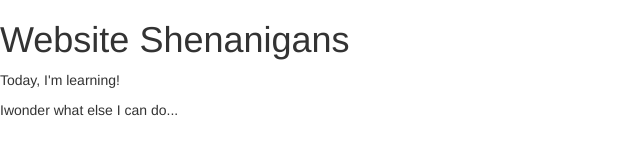
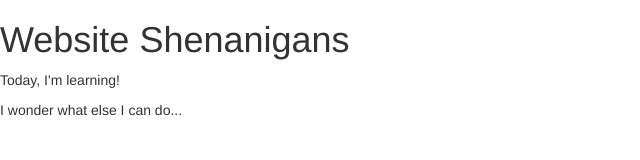
Before and after one commit to wczhang/wczhang.github.io, a plain HTML site: page index.html in a window 1280 px wide. Shown: the full height of the page, 0-640 px from the left. Drawn offline with nearby package versions, Linux system fonts and the light colour scheme.

Commit message:
Update index.html

```diff
--- a/index.html
+++ b/index.html
@@ -10,6 +10,6 @@
 <body>
   <h1>Website Shenanigans</h1>
   <p>Today, I'm learning!</p>
-  <p>Iwonder what else I can do...</p>
+  <p>I wonder what else I can do...</p>
 </body>
 </html>
```
